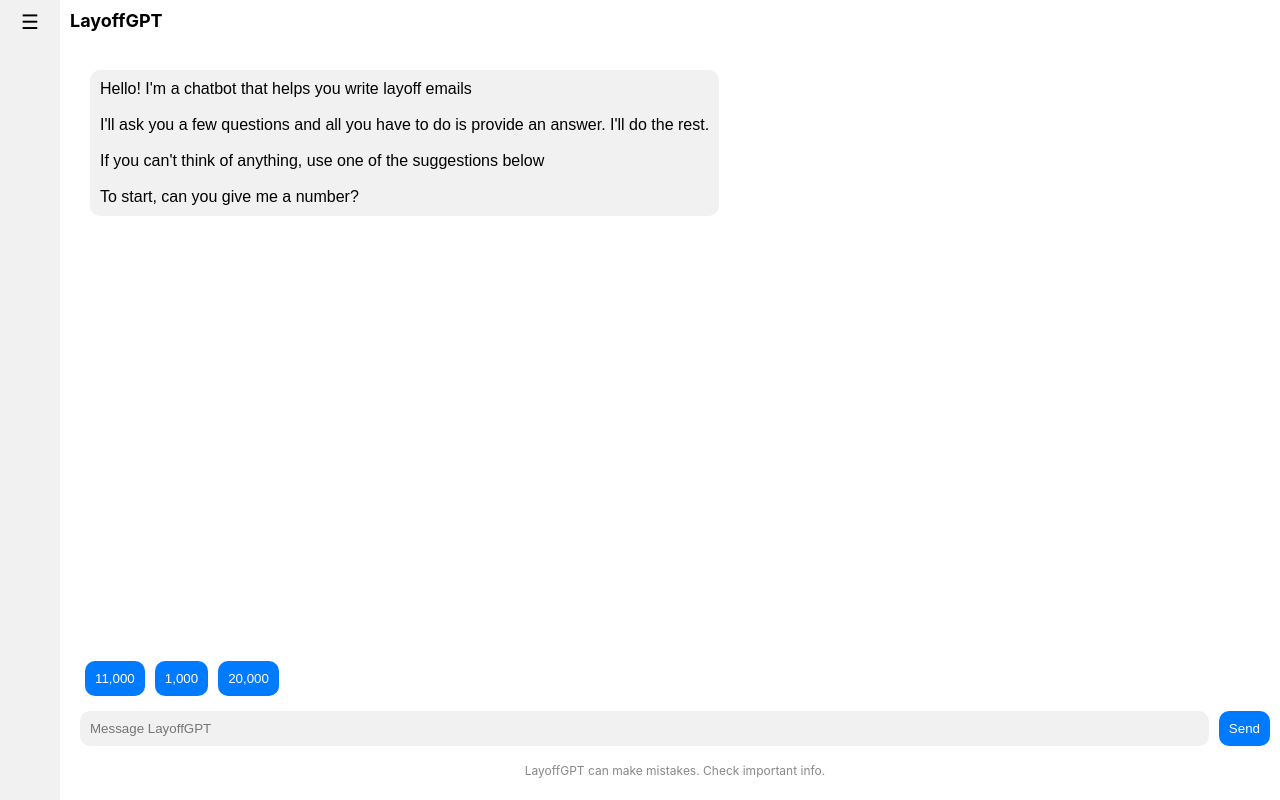
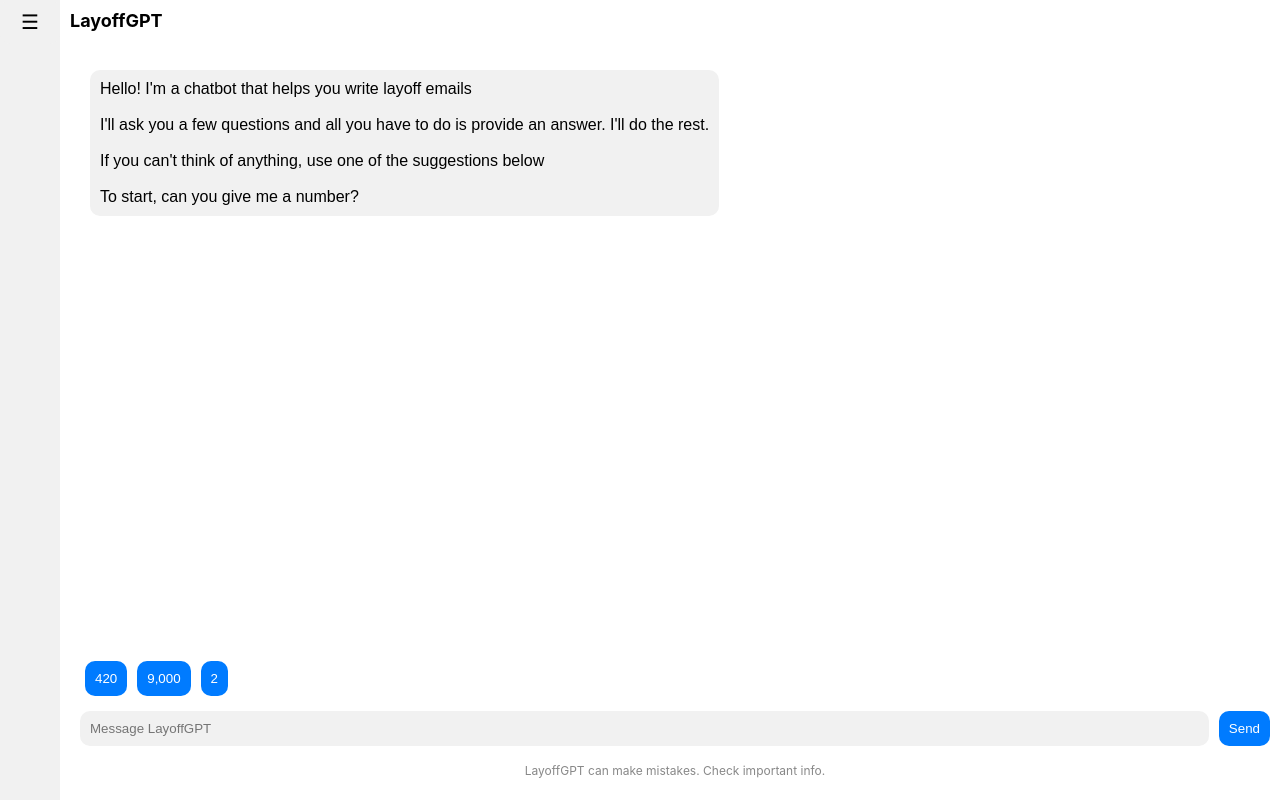
Before and after one commit to cameronellis71/layoff-email-generator, a React (Create React App) app: page / in a window 1280 px wide. Built offline with nearby package versions, Linux system fonts and the light colour scheme.

Commit message:
email: New email gs

```diff
--- a/src/templates.js
+++ b/src/templates.js
@@ -196,6 +196,85 @@ const templates = [
             },
         ],
     },
+    {
+      template: (answers) => {
+        return `hi all.
+
+          today we’ll be making some org changes, including eliminating roles and beginning the consultation process in countries where required. i want to give you all the straight facts.
+
+          as I said at the last meeting, there are three areas we’d like to address:
+
+          strategy: reducing from teams that are off strategy, and fixing our discipline ratios.
+          performance: parting ways with people with a “${answers.get("perfRating")}” or trending towards “${answers.get("perfRating")}.”
+          hierarchy: driving to ${answers.get("hierarchy")} our org to a max depth of innercore+4
+          what that translates to in actual numbers of people:
+
+          strategy: 391 people
+          performance: 460 people
+          hierarchy: ${answers.get("numManagersMoveToICRoles")} managers (with 193 moving it individual contributor roles)
+          we’re also closing all the 748 roles we had open with the exception of:
+
+          roles progressed to offer stage.
+          critical operational roles
+          start/accelerate roles
+          key leadership roles
+          none of the above points are trying to hit a specific financial target, replacing folks with ${answers.get("folksReplacedWith")}, or changing our headcount cap. they are specific to our needs around strategy, raising the bar and acting faster on performance, and flattening our org so we can move faster and with less abstraction.
+
+          why do this all at once instead of over time? we’re behind in our actions, and that’s not fair to the individuals who work here or the company. when we know, we should move, and there hasn’t been enough movement. we need to move to help us meet and stay ahead of the transformational moment our industry is in.
+
+          this is the ${answers.get("difficultyLevel")} part of my job, and I fight hard against any of these considerations. we must have a very high bar of correctness for us to take any action, which takes iteration and time to get right. i always balance this with the fact that everyone here, and those that are departing, has equity in our company. it’s my job to increase that value. we believe this will help us focus and execute better to do just that.
+
+          we’re working to give clarity to everyone as quickly, with as much context and support, as possible. you’ll receive ${answers.get("wayToCommunicate")} soon about what this means for you. if there are areas where you think we could do better, please send me a note. direct feedback makes us better, and I always act when it makes sense.
+=
+          thank you to all those leaving us. i am grateful and appreciative for you and your work, which has built us up to this point. we will continue to honor that by increasing our value to our customers, and therefore to all of our shareholders, including you.
+
+          thank you,
+
+          ${answers.get("layoffEmailAuthor")}
+
+          Please let me know if you'd like for me to create another layoff email for you.`
+      },
+      questions: [
+        {
+          question: "Hello! I'm a chatbot that helps you write layoff emails\n\n" +
+          "I'll ask you a few questions and all you have to do is provide an answer. I'll do the rest." +
+          "\n\nIf you can't think of anything, use one of the suggestions below" +
+          "\n\nTo start, can you give me a number?",
+          suggestions: ["420", "9,000", "2"],
+          answerKey: "numManagersMoveToICRoles",
+        },
+        {
+          question: "Can you give me an adjetive ending in -est?",
+          suggestions: ["easiest", "toughest", "hardest", "dumbest", "best", "coolest"],
+          answerKey: "difficultyLevel",
+        },
+        {
+          question: "Can you give me a name?",
+          suggestions: ["chris", "angela", "jack"],
+          answerKey: "layoffEmailAuthor",
+        },
+        {
+          question: "Can you give me a noun?",
+          suggestions: ["developers in Nigeria", "AI", "squirrels"],
+          answerKey: "folksReplacedWith",
+        },
+        {
+          question: "Can you give me a means of communication?",
+          suggestions: ["an email", "a letter by carrier pidgeon", "a letter by bicycle messenger", "a doodle", "a smoke signal"],
+          answerKey: "wayToCommunicate",
+        },
+        {
+          question: "Can you give me a perf rating",
+          suggestions: ["meets", "exceeds", "below"],
+          answerKey: "perfRating",
+        },
+        {
+          question: "Can you give me an adjective?",
+          suggestions: ["flatten", "expand", "keep"],
+          answerKey: "hierarchy",
+        },
+      ]
+    }
   ]
 
 export { templates }
```
